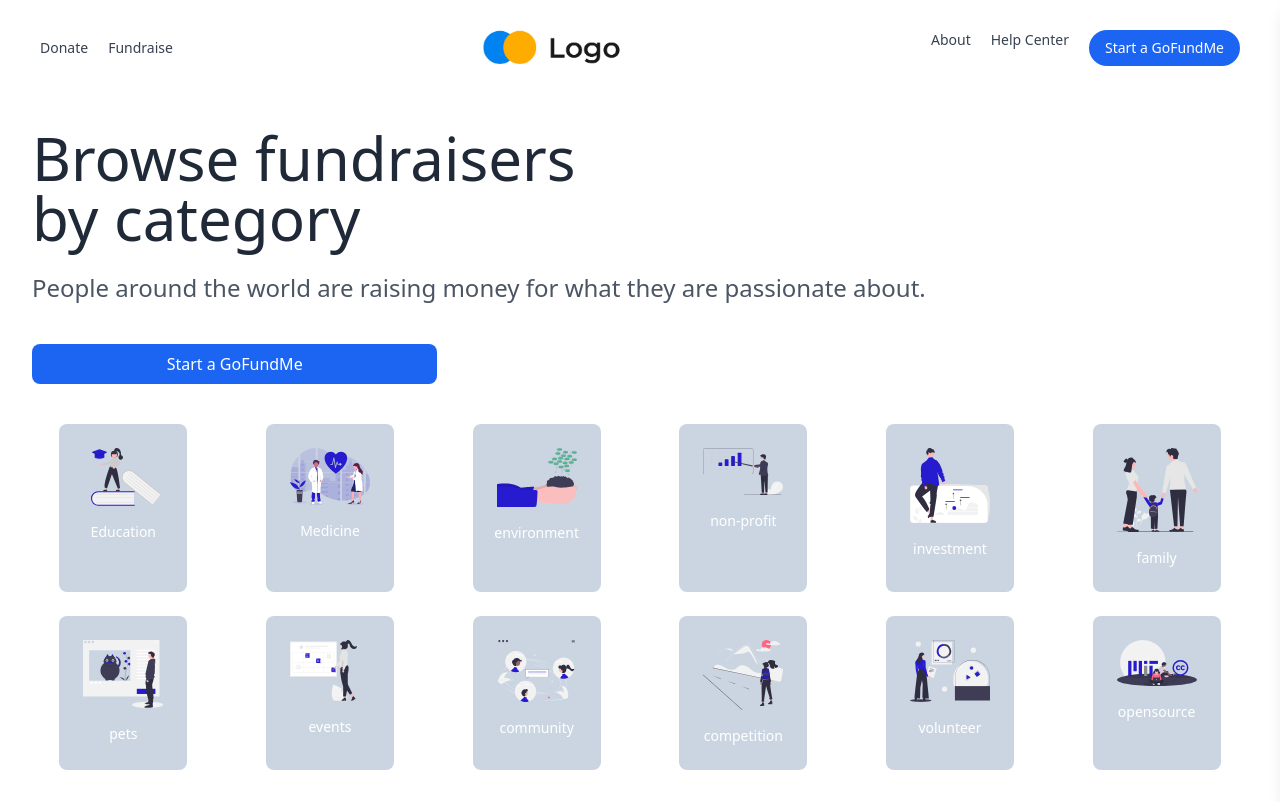
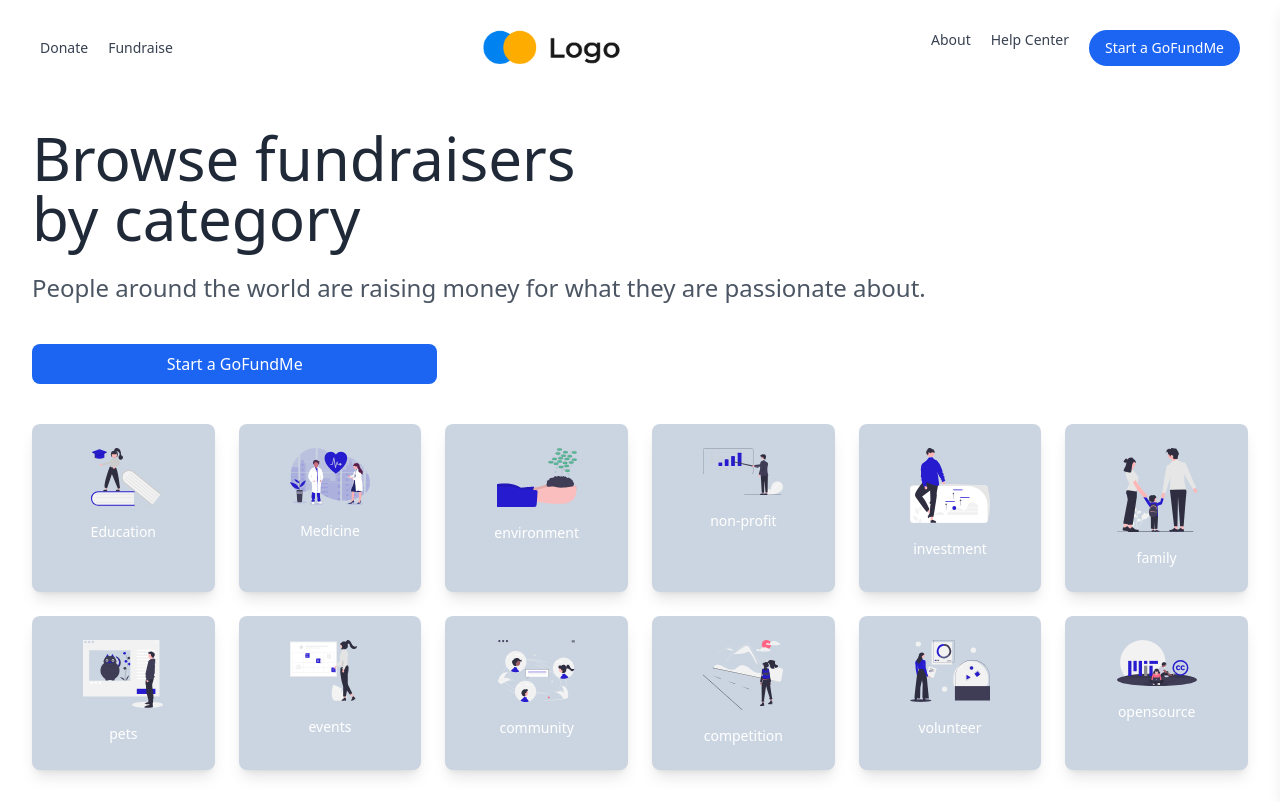
Before and after one commit to Elite-tch/projectx-gofundme, a React (Vite) app: page /Donate in a window 1280 px wide. Built offline with nearby package versions, Linux system fonts and the light colour scheme.

Commit message:
corrected a little css problem

```diff
--- a/src/pages/Donate.jsx
+++ b/src/pages/Donate.jsx
@@ -54,7 +54,7 @@
 				{items.map((item, index) => (
 					<div
 						key={index}
-						className={`flex flex-col items-center p-6 ${item.bgColor} rounded-lg w-32 mx-auto`}
+						className={`flex flex-col items-center p-6 ${item.bgColor} rounded-lg w-full max-w-xs mx-auto transition-transform transform hover:scale-105 shadow-lg hover:shadow-xl`}
 					>
 						<img
 							src={item.image}
```
